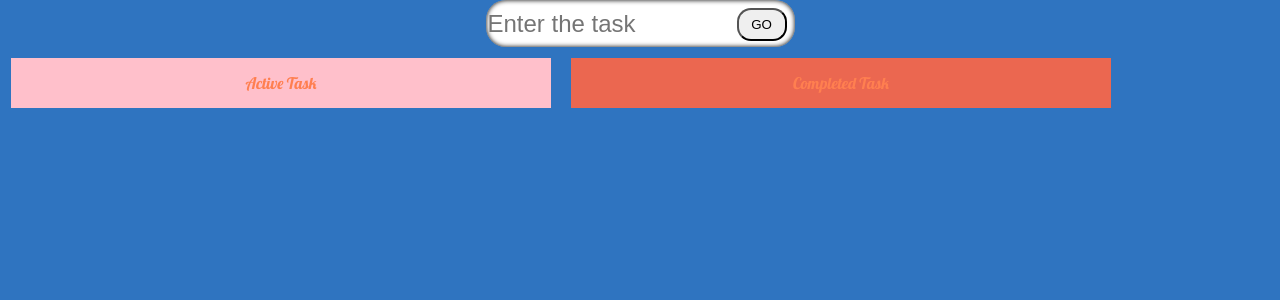
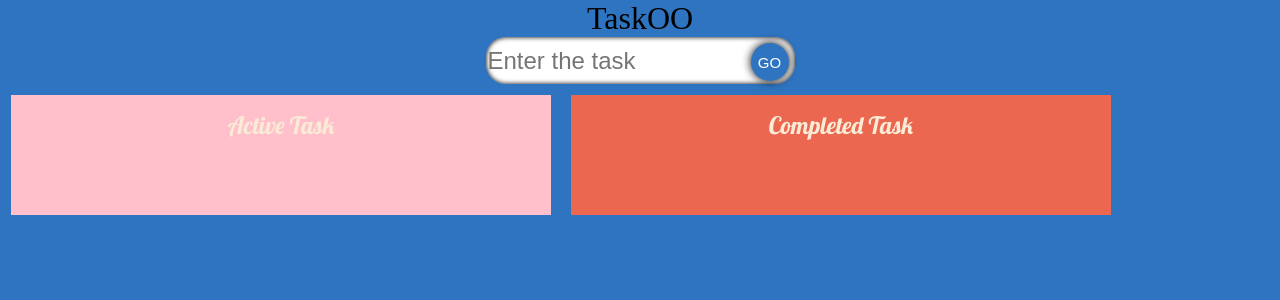
Before and after one commit to knightmate/TodoList, a React (Create React App) app: page / in a window 1280 px wide. Shown: the top 300 px of the page. Built offline with nearby package versions, Linux system fonts and the light colour scheme; a web font is replaced by a local one.

Commit message:
Search button animation implemented

```diff
--- a/src/App.css
+++ b/src/App.css
@@ -52,6 +52,7 @@
     column-gap: 20px;
     flex-wrap: wrap;
     max-width: 1100px;
+   align-items:flex-start;
 
 }
 
@@ -63,12 +64,14 @@
   flex-direction: column;
   background-color: pink;
   padding: 10px;
+  min-height: 100px;
 
 }
 .todo_list_completed_task{
   min-width: 300px;
   display: flex;
   flex: 1 1 40%;
+  min-height: 100px;
   text-align: center;
   flex-direction: column;
   padding: 10px;
@@ -79,9 +82,13 @@
 
   text-align: center;
   display: inline-block;
-
+  color: antiquewhite;
   font-family:'Lobster';
-  color: coral;
+  font-size: x-large;
   margin:5px;
 
 }
+
+.app_title{
+  font-size: xx-large;
+}
--- a/src/App.tsx
+++ b/src/App.tsx
@@ -88,7 +88,9 @@ function App() {
 
   return (
     <div className="App">
+        <header className='app_title'>TaskOO</header>
      <div style={{display:"flex",justifyContent:'center'}}>
+
         <InputField onSearch={(event:React.FormEvent,inputText:string)=>{
         event.preventDefault();
 
--- a/src/Component/InputField/styles.css
+++ b/src/Component/InputField/styles.css
@@ -19,11 +19,20 @@
 
 .input_field_onsubmit_button{
     position: absolute;
-    width: 50px;
-    height: 33px;
-    right: 0px;
-    margin: 8px;
-    border-radius: 14px;
-
+    width: 38px;
+    height: 38px;
+    margin: 6px;
+    border-radius: 50px;
+    right: 0;
+    border: none;
+    font-size: 15px;
+    background-color: #2f74c0;
+    color: #fff;
+    transition: all .2s;
+    box-shadow: 0 0 10px #000;
 
 }
+
+.input_field_onsubmit_button:active{
+    transform: scale(0.8);
+}
--- a/src/Component/TodoItem/TodoItem.tsx
+++ b/src/Component/TodoItem/TodoItem.tsx
@@ -32,7 +32,7 @@ const TodoItem =({itemData,dispatch}:Props)=> {
           {
           isEdit?(
             <input
-
+           className='todo_item_title'
             value={editData} onChange={(event)=>{
                 const val=event.target.value;
 
--- a/src/Component/TodoItem/styles.css
+++ b/src/Component/TodoItem/styles.css
@@ -5,7 +5,15 @@
      width: 100%;
      margin-top: 7px;
      margin-bottom: 7px;
+     transition: all 0.5s;
 }
+
+  .todo_item_form:hover{
+    -ms-transform: scale(1.5); /* IE 9 */
+  -webkit-transform: scale(1.5); /* Safari 3-8 */
+  transform: scale(1.03);
+    outline: 1px solid;
+  }
 
 .todo_item_title{
 
```
